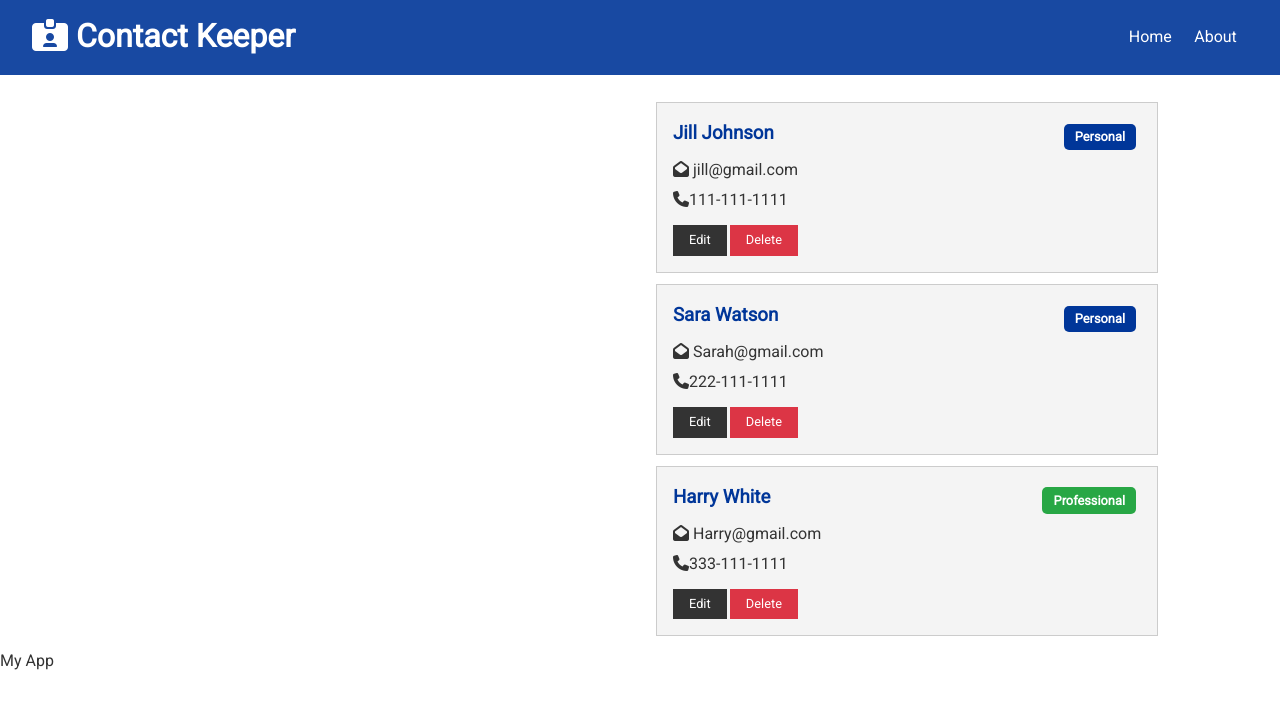
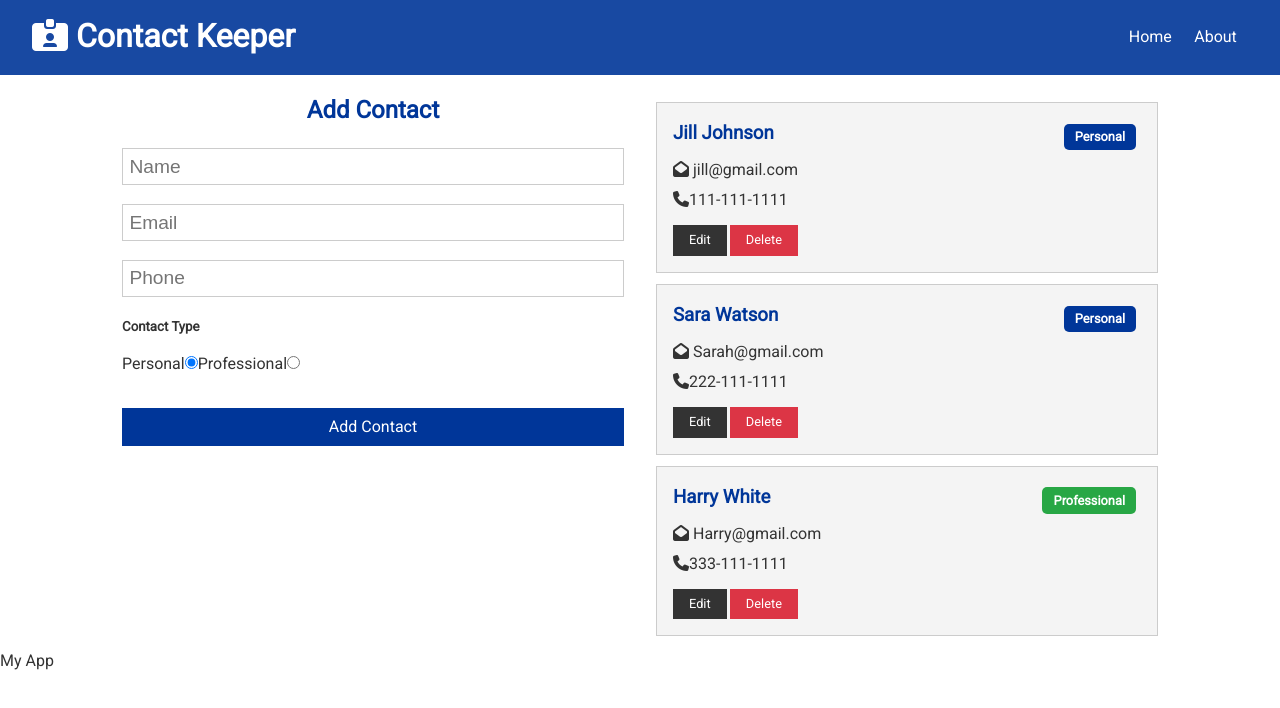
Before and after one commit to pvptowers/course-project-contact-keeper-mern, a React (Create React App) app in the folder client/: page / in a window 1280 px wide. Shown: the top 708 px of the page. Built offline with nearby package versions, Linux system fonts and the light colour scheme.

Commit message:
Created contact form component

```diff
--- /dev/null
+++ b/client/src/components/contacts/ContactForm.js
@@ -0,0 +1,75 @@
+import React, { useState } from "react";
+
+const ContactForm = () => {
+  const [contact, setContact] = useState({
+    name: "",
+    email: "",
+    phone: "",
+    type: "personal"
+  });
+
+  const { name, email, phone, type } = contact;
+
+  //Target specific item to change
+
+  const onChange = e =>
+    setContact({
+      ...contact,
+      [e.target.name]: e.target.value
+    });
+
+  return (
+    <form>
+      <h2 className="text-primary">Add Contact</h2>
+      <input
+        type="text"
+        placeholder="Name"
+        name="name"
+        value={name}
+        onChange={onChange}
+      ></input>
+      <input
+        type="text"
+        placeholder="Email"
+        name="email"
+        value={email}
+        onChange={onChange}
+      ></input>
+      <input
+        type="text"
+        placeholder="Phone"
+        name="phone"
+        value={phone}
+        onChange={onChange}
+      ></input>
+      <h5>Contact Type</h5>
+      <label>
+        Personal
+        <input
+          type="radio"
+          name="type"
+          value="personal"
+          checked={type === "personal"}
+        ></input>
+      </label>
+      <label>
+        Professional
+        <input
+          type="radio"
+          name="type"
+          value="professional"
+          checked={type === "professional"}
+        ></input>
+      </label>
+      <div>
+        <input
+          type="submit"
+          value="Add Contact"
+          className="btn btn-primary btn-block"
+        ></input>
+      </div>
+    </form>
+  );
+};
+
+export default ContactForm;
--- a/client/src/components/pages/Home.js
+++ b/client/src/components/pages/Home.js
@@ -1,10 +1,13 @@
 import React from "react";
 import Contacts from "../contacts/Contacts";
+import ContactForm from "../contacts/ContactForm";
 
 const Home = () => {
   return (
     <div className="grid-2">
-      <div>{/*ContactForm */}</div>
+      <div>
+        <ContactForm />
+      </div>
       <div>
         <Contacts />
       </div>
```
Also changed, not shown: 1 other file (tests, documents, lock files or other folders).
